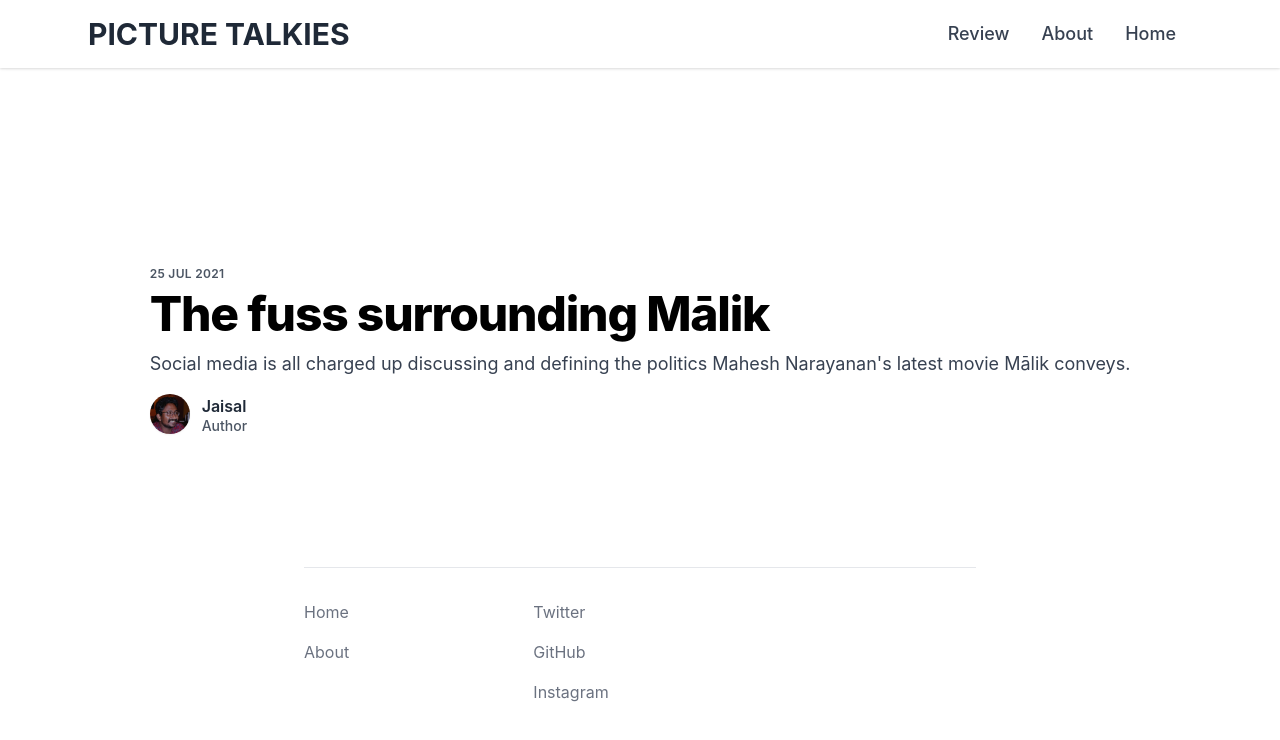
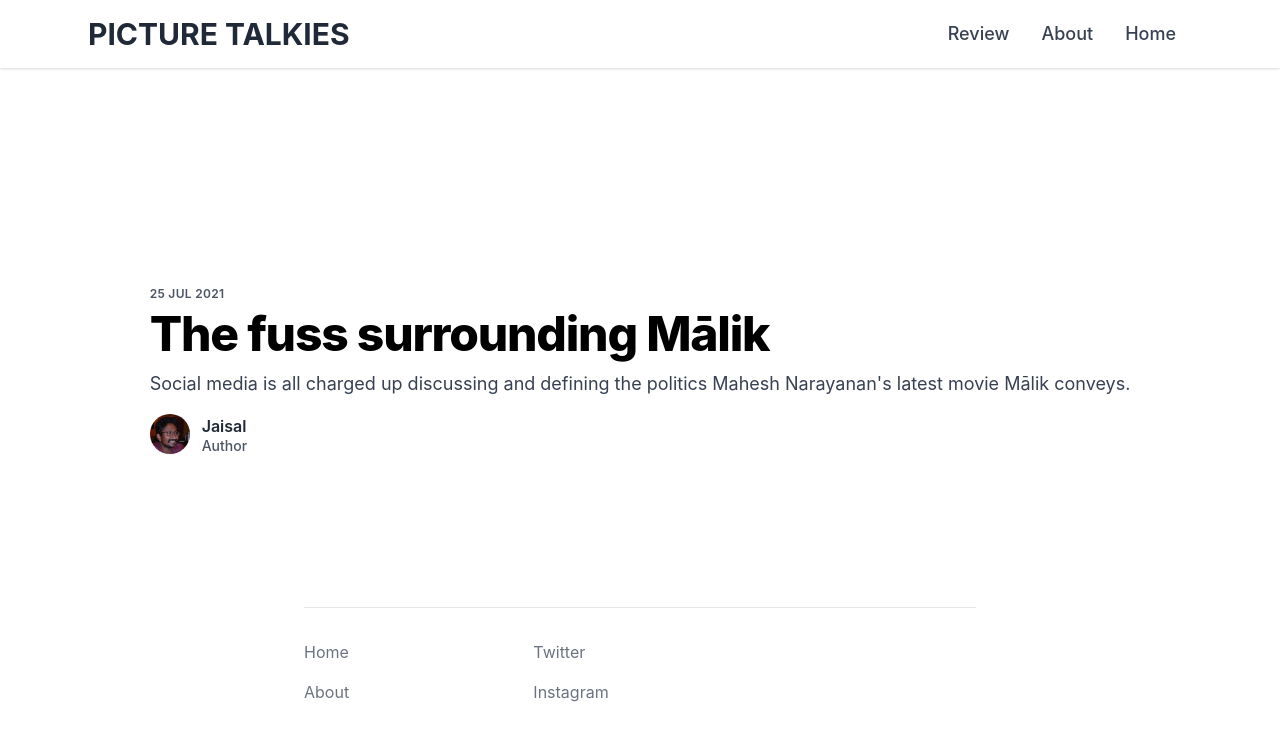
Before and after one commit to milindsoorya/picturetalkies, a Next.js app: page / in a window 1280 px wide. Shown: the top 740 px of the page. Built offline with nearby package versions, Linux system fonts and the light colour scheme; what @tailwindcss/typography would draw is missing.

Commit message:
feature:remove github

```diff
--- a/components/Footer.js
+++ b/components/Footer.js
@@ -29,7 +29,7 @@ export default function Footer() {
         </div>
         <div className="flex flex-col space-y-4">
           <ExternalLink href="https://twitter.com/picturetalkies1">Twitter</ExternalLink>
-          <ExternalLink href="https://github.com/milindsoorya">GitHub</ExternalLink>
+          {/* <ExternalLink href="https://github.com/milindsoorya">GitHub</ExternalLink> */}
           <ExternalLink href="https://www.instagram.com/picturetalkies/?hl=en">
             Instagram
           </ExternalLink>
```
